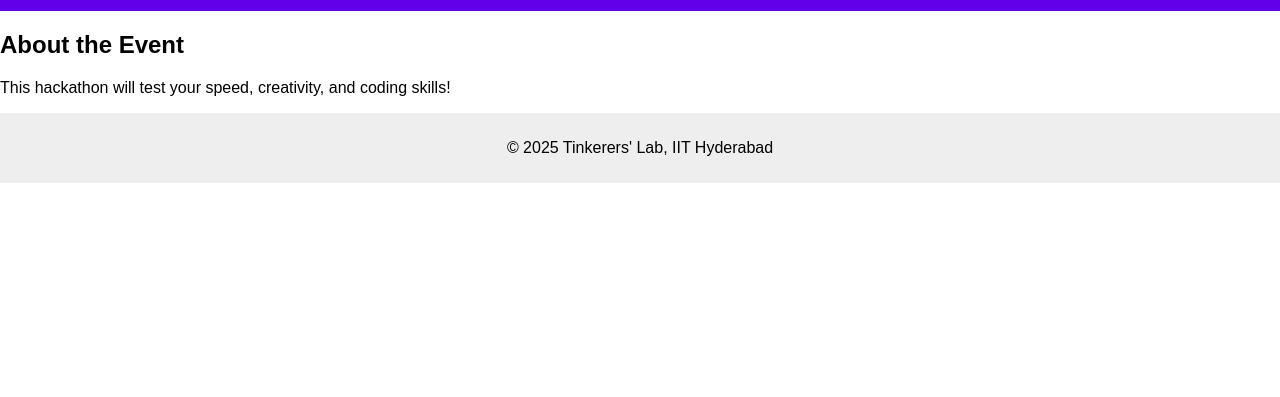
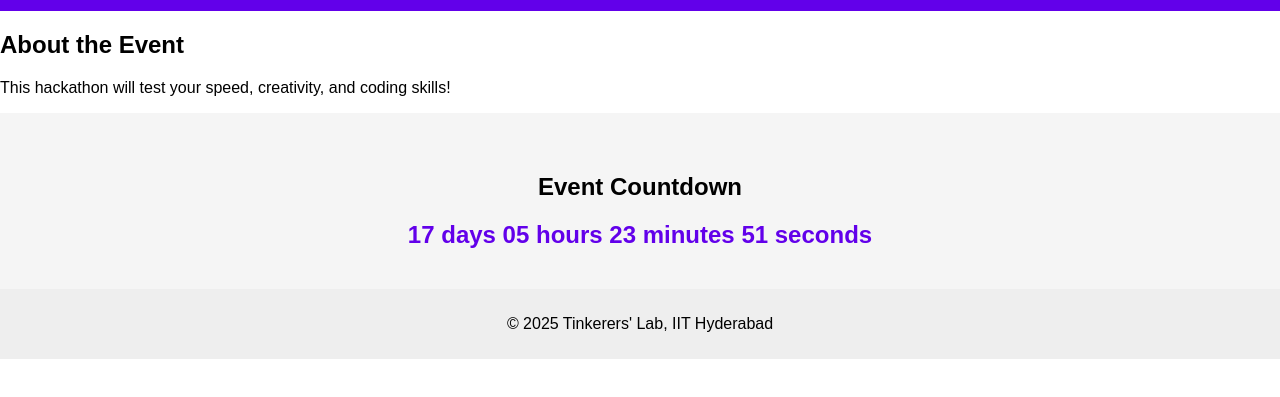
Before and after one commit to raunak5131/event-showcase, a plain HTML site: page event.html in a window 1280 px wide. Shown: the part 89-486 px from the top of the page. Drawn offline with Linux system fonts and the light colour scheme.

Commit message:
Added countdown timer to event page

```diff
--- a/event.html
+++ b/event.html
@@ -22,6 +22,17 @@
       <h2>About the Event</h2>
       <p>This hackathon will test your speed, creativity, and coding skills!</p>
     </section>
+
+    <section class="countdown-section">
+  <h2>Event Countdown</h2>
+  <div id="countdown">
+    <span id="days">0</span> days
+    <span id="hours">00</span> hours
+    <span id="minutes">00</span> minutes
+    <span id="seconds">00</span> seconds
+  </div>
+</section>
+
   </main>
 
   <footer>
--- a/script.js
+++ b/script.js
@@ -1,7 +1,39 @@
+// Light/Dark Mode Toggle
 document.getElementById("toggle-btn").onclick = () => {
   document.body.classList.toggle("dark-mode");
 };
 
-document.getElementById("menu-toggle").onclick = () => {
-  document.getElementById("nav-links").classList.toggle("active");
+// Menu Toggle for Mobile
+function toggleMenu() {
+  document.getElementById("navLinks").classList.toggle("active");
+}
+
+// Countdown Timer
+const countdown = () => {
+  const eventDate = new Date("2025-07-10T00:00:00").getTime(); // Make sure this is in the future!
+  const now = new Date().getTime();
+  const gap = eventDate - now;
+
+  if (gap < 0) {
+    document.getElementById("countdown").innerHTML = "Event Started!";
+    return;
+  }
+
+  const second = 1000;
+  const minute = second * 60;
+  const hour = minute * 60;
+  const day = hour * 24;
+
+  const d = Math.floor(gap / day);
+  const h = Math.floor((gap % day) / hour);
+  const m = Math.floor((gap % hour) / minute);
+  const s = Math.floor((gap % minute) / second);
+
+  document.getElementById("days").innerText = d;
+  document.getElementById("hours").innerText = h.toString().padStart(2, "0");
+  document.getElementById("minutes").innerText = m.toString().padStart(2, "0");
+  document.getElementById("seconds").innerText = s.toString().padStart(2, "0");
 };
+
+// Run countdown every second
+setInterval(countdown, 1000);
--- a/style.css
+++ b/style.css
@@ -153,3 +153,15 @@ footer {
   font-weight: normal;
   color: #555;
 }
+.countdown-section {
+  text-align: center;
+  padding: 40px 20px;
+  background-color: #f5f5f5;
+}
+
+#countdown {
+  font-size: 1.5rem;
+  font-weight: bold;
+  color: #6200ea;
+  margin-top: 10px;
+}
```
